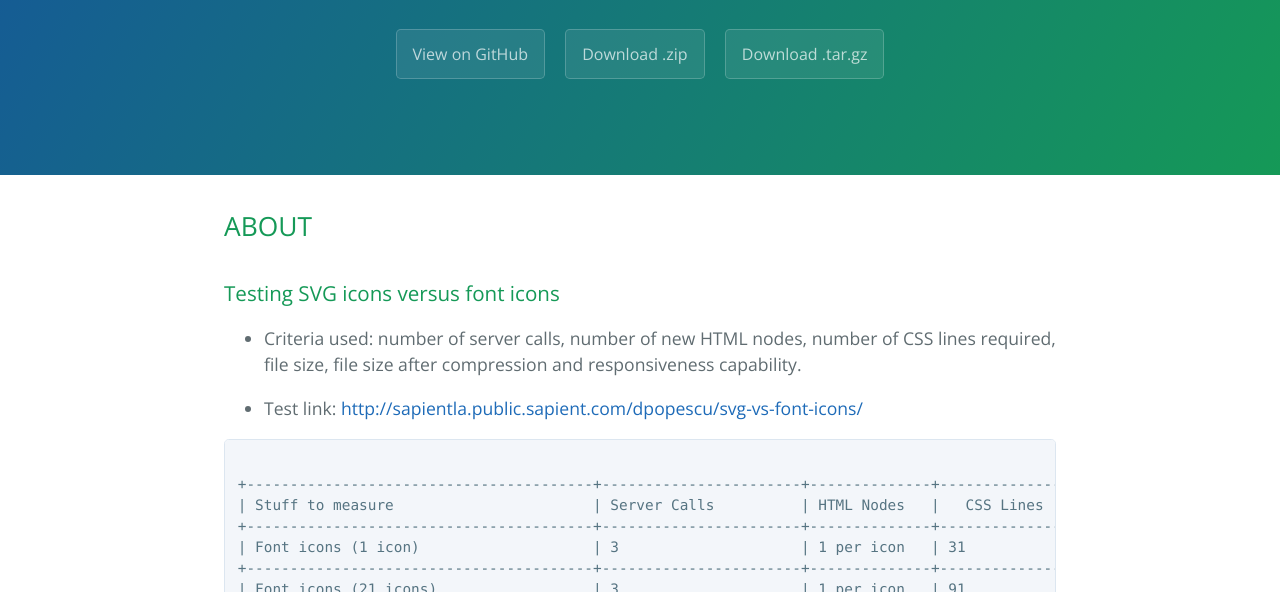
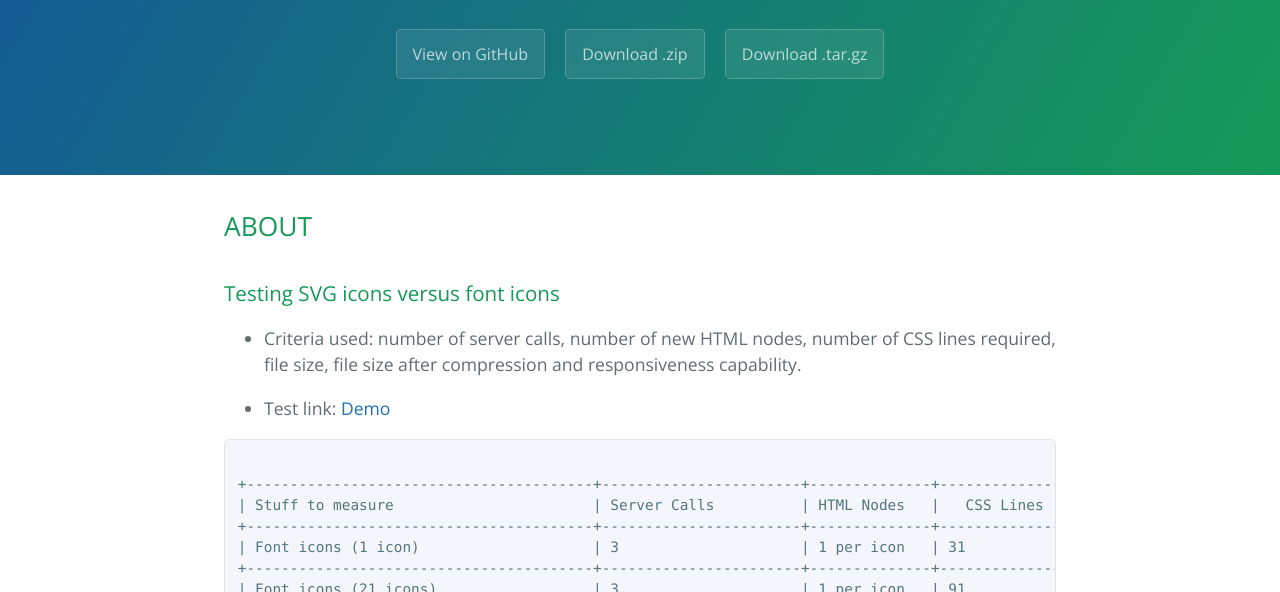
Before and after one commit to danaonel/svg-icons-vs-font-icons, a plain HTML site: page index.html in a window 1280 px wide. Shown: the part 208-800 px from the top of the page. Drawn offline with nearby package versions, Linux system fonts and the light colour scheme.

Commit message:
add Demo link to index page

```diff
--- a/index.html
+++ b/index.html
@@ -30,7 +30,7 @@
 number of CSS lines required, file size, file size after compression
 and responsiveness capability.</p></li>
 <li><p>Test link:
-<a href="http://sapientla.public.sapient.com/dpopescu/svg-vs-font-icons/">http://sapientla.public.sapient.com/dpopescu/svg-vs-font-icons/</a></p></li>
+<a href="http://danaonel.github.io/svg-vs-font-icons/demo.html">Demo</a></p></li>
 </ul>
 
 <pre>
```
